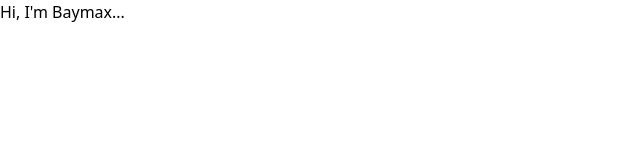
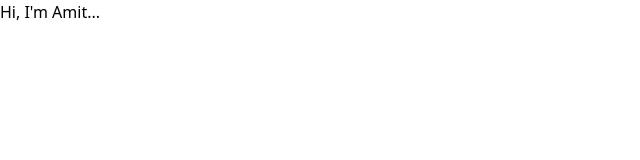
Before and after one commit to Nandagopalvs25/Baymax, a React (Create React App) app in the folder frontend/: page / in a window 1280 px wide. Shown: the top 160 px of the page, without its empty margins (0-640 px from the left). Built offline with nearby package versions, Linux system fonts and the light colour scheme.

Commit message:
Update App.js

```diff
--- a/frontend/src/App.js
+++ b/frontend/src/App.js
@@ -4,7 +4,7 @@
 function App() {
   return (
     <div className="App">
-     Hi, I'm Baymax...
+     Hi, I'm Amit...
     </div>
   );
 }
```
